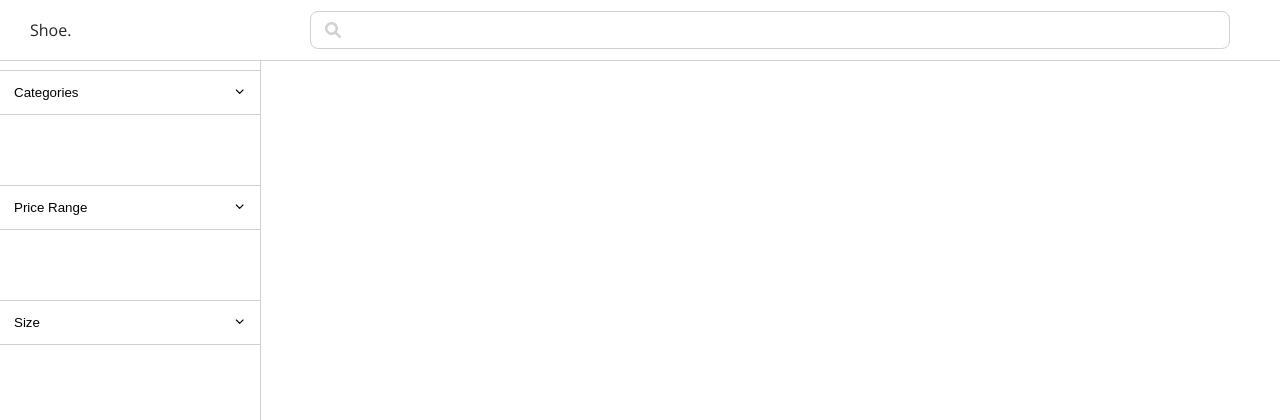
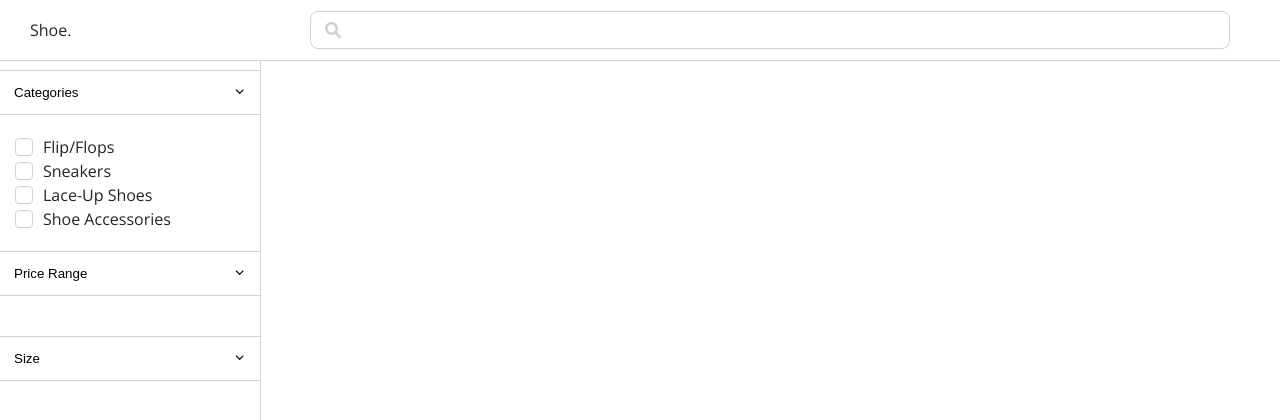
Before and after one commit to bhaktijkoli/react-demo, a React (Create React App) app: page / in a window 1280 px wide. Shown: the top 420 px of the page. Built offline with nearby package versions, Linux system fonts and the light colour scheme.

Commit message:
chore: categories

```diff
--- /dev/null
+++ b/src/components/CategoriesFilter.tsx
@@ -0,0 +1,25 @@
+import * as React from "react";
+
+import CATEGORIES from "../data/categories.json";
+
+const CategoriesFilter: React.FC = () => {
+  return (
+    <React.Fragment>
+      <div className="category-filters">
+        {CATEGORIES.map((category, key) => {
+          return (
+            <React.Fragment key={key}>
+              <label className="checkbox">
+                <input type="checkbox" />
+                <span className="checkmark"></span>
+                <div className="label">{category.label}</div>
+              </label>
+            </React.Fragment>
+          );
+        })}
+      </div>
+    </React.Fragment>
+  );
+};
+
+export default CategoriesFilter;
--- a/src/components/Sidebar.tsx
+++ b/src/components/Sidebar.tsx
@@ -1,10 +1,12 @@
 import clsx from "clsx";
 import * as React from "react";
 import { FiChevronDown, FiChevronUp } from "react-icons/fi";
+import CategoriesFilter from "./CategoriesFilter";
 
 const ITEMS = [
   {
     label: "Categories",
+    component: <CategoriesFilter />,
   },
   {
     label: "Price Range",
@@ -37,7 +39,9 @@ const Sidebar: React.FC = () => {
               {item.label}
               {active === true ? <FiChevronDown /> : <FiChevronUp />}
             </button>
-            <div className={clsx({ "accordian-panel": true, active })}></div>
+            <div className={clsx({ "accordian-panel": true, active })}>
+              {active && item.component && item.component}
+            </div>
           </React.Fragment>
         );
       })}
--- /dev/null
+++ b/src/data/categories.json
@@ -0,0 +1,14 @@
+[
+  {
+    "label": "Flip/Flops"
+  },
+  {
+    "label": "Sneakers"
+  },
+  {
+    "label": "Lace-Up Shoes"
+  },
+  {
+    "label": "Shoe Accessories"
+  }
+]
--- /dev/null
+++ b/src/styles/components.scss
@@ -0,0 +1,46 @@
+.checkbox {
+  display: flex;
+  align-items: center;
+  cursor: pointer;
+
+  input {
+    position: absolute;
+    opacity: 0;
+    cursor: pointer;
+    height: 0;
+    width: 0;
+  }
+
+  .checkmark {
+    width: 1rem;
+    height: 1rem;
+    border: 1px solid $border_color;
+    border-radius: 4px;
+    margin-right: 10px;
+    display: flex;
+    align-items: center;
+    justify-content: center;
+  }
+
+  .checkmark:after {
+    content: "";
+    position: absolute;
+    display: none;
+    width: 0.4rem;
+    height: 0.4rem;
+    background: #fff;
+  }
+
+  input:checked ~ .checkmark {
+    background-color: $color;
+    border-color: $color;
+  }
+
+  input:checked ~ .checkmark:after {
+    display: block;
+  }
+
+  input:checked ~ .label {
+    color: #000;
+  }
+}
--- a/src/styles/index.scss
+++ b/src/styles/index.scss
@@ -2,4 +2,5 @@
 @import "variables.scss";
 @import "typography.scss";
 @import "navbar.scss";
+@import "components.scss";
 @import "main.scss";
--- a/src/styles/main.scss
+++ b/src/styles/main.scss
@@ -24,11 +24,35 @@
 }
 
 .accordian-panel {
-  width: 100%;
   height: 0px;
   transition: all 300ms;
 }
 
 .accordian-panel.active {
-  min-height: 50px;
+  height: auto;
+  padding: 10px 15px;
 }
+
+.category-filter-item {
+  input[type="radio"] {
+    /* remove standard background appearance */
+    -webkit-appearance: none;
+    -moz-appearance: none;
+    appearance: none;
+    /* create custom radiobutton appearance */
+    display: inline-block;
+    width: 15px;
+    height: 15px;
+    // padding: 3px;
+    /* background-color only for content */
+    background-clip: content-box;
+    border: 1px solid $border_color;
+    background-color: #ffffff;
+    border-radius: 50%;
+  }
+
+  /* appearance for checked radiobutton */
+  input[type="radio"]:checked {
+    border: 1px solid black;
+  }
+}
--- a/src/styles/variables.scss
+++ b/src/styles/variables.scss
@@ -1,3 +1,4 @@
+$color: #212529;
 $navbar_height: 60px;
 $sidebar_width: 260px;
 $border_color: #d1d1d1;
```
